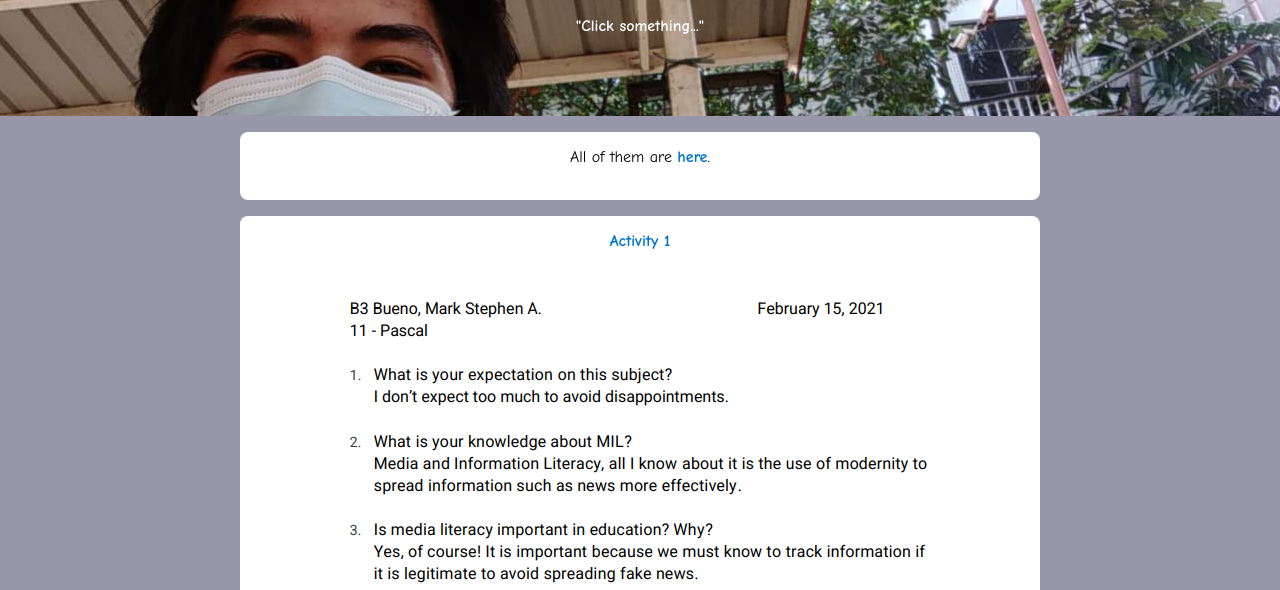
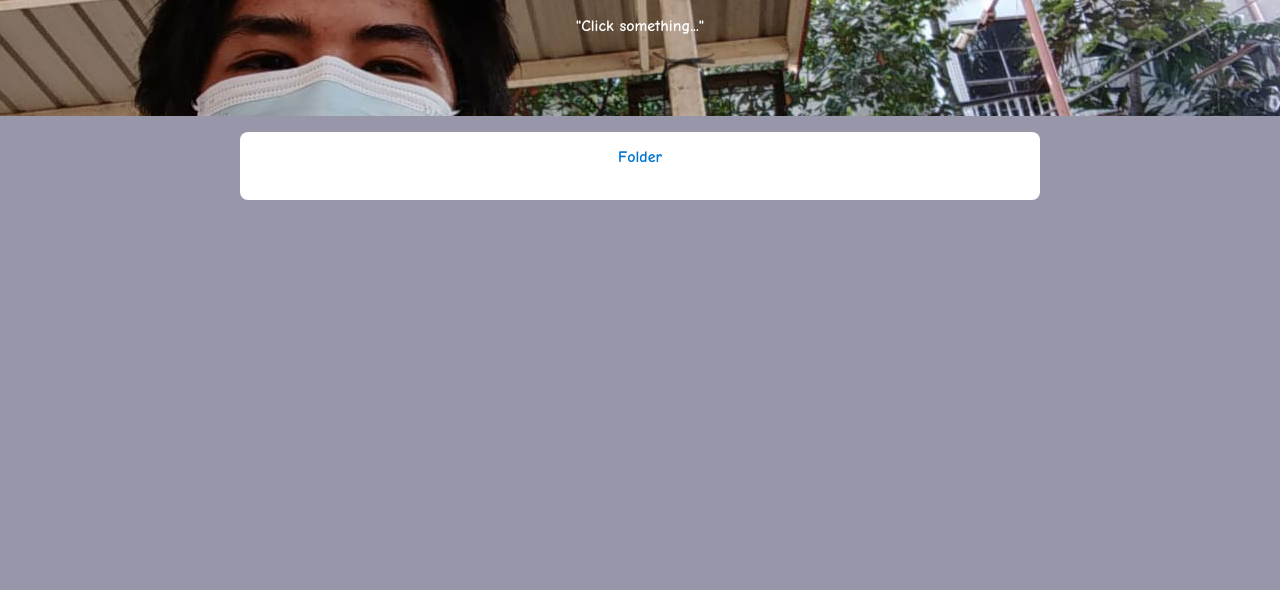
Before and after one commit to yochongbrad/bueno-mil, a plain HTML site: page index.html in a window 1280 px wide. Both pictures are taken after a click on the button "Activities". Shown: the part 210-800 px from the top of the page. Drawn offline with Linux system fonts and the light colour scheme.

Commit message:
simplified shit

```diff
--- a/index.html
+++ b/index.html
@@ -80,12 +80,8 @@
 			<!--Activities-->
 			<div id="activities" class="container tabcontent">
 				<div class="content">
-					<p>All of them are <a href="https://drive.google.com/drive/folders/14AaCsUdQ--YaasO2qwk4ySgiU6Odsk3W?usp=sharing">here</a>.</p>
-				</div>
+					<p><a href="https://drive.google.com/drive/folders/14AaCsUdQ--YaasO2qwk4ySgiU6Odsk3W?usp=sharing">Folder</a></p>
 
-				<div class="content">
-					<p><a href="https://drive.google.com/file/d/1HUikdUMG4OvoaDDjC0OQYcinzCpTdw9o/view?usp=sharing">Activity 1</a></p>
-					<img src="activities/act-1.png">
 				</div>
 			</div>
 		</div>
```
